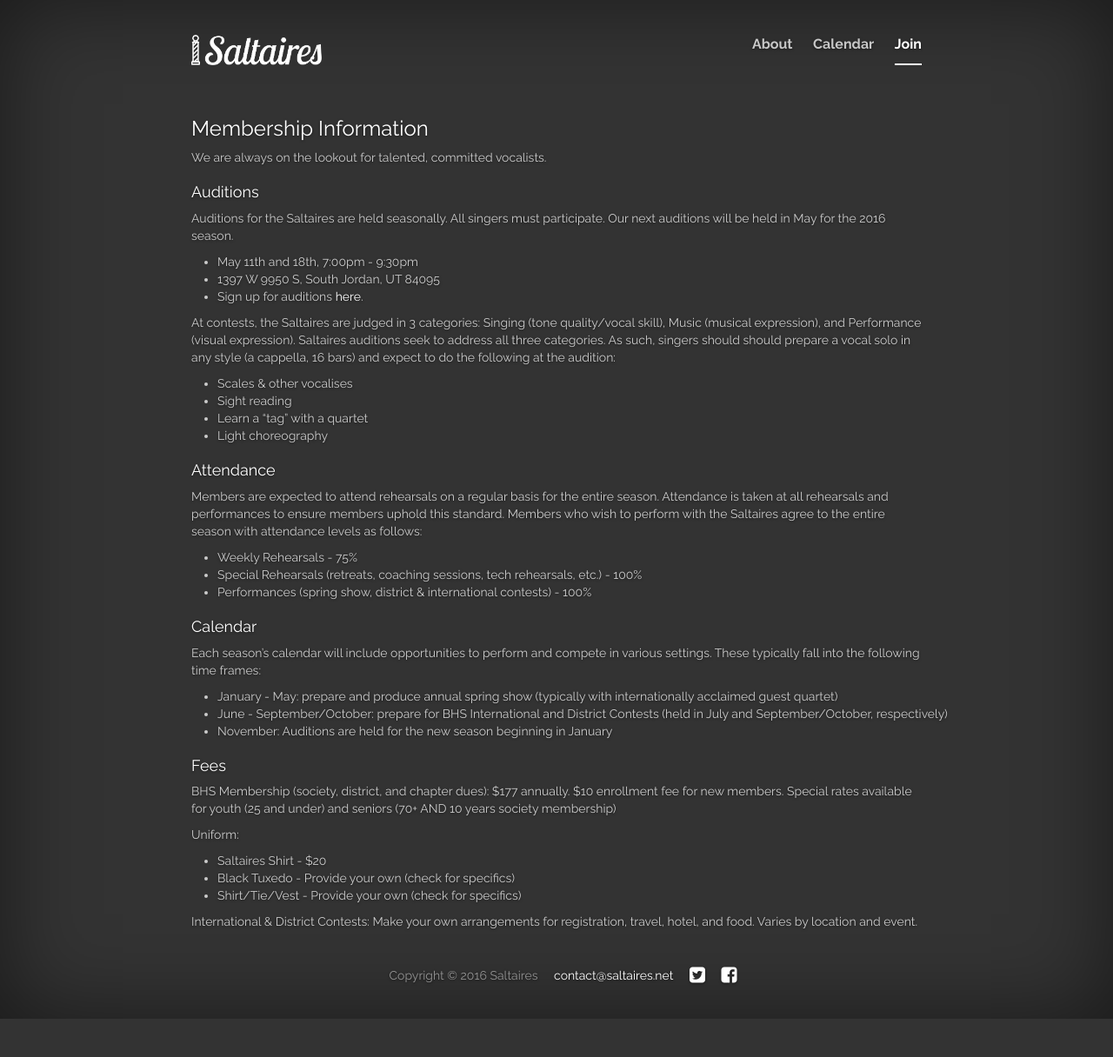
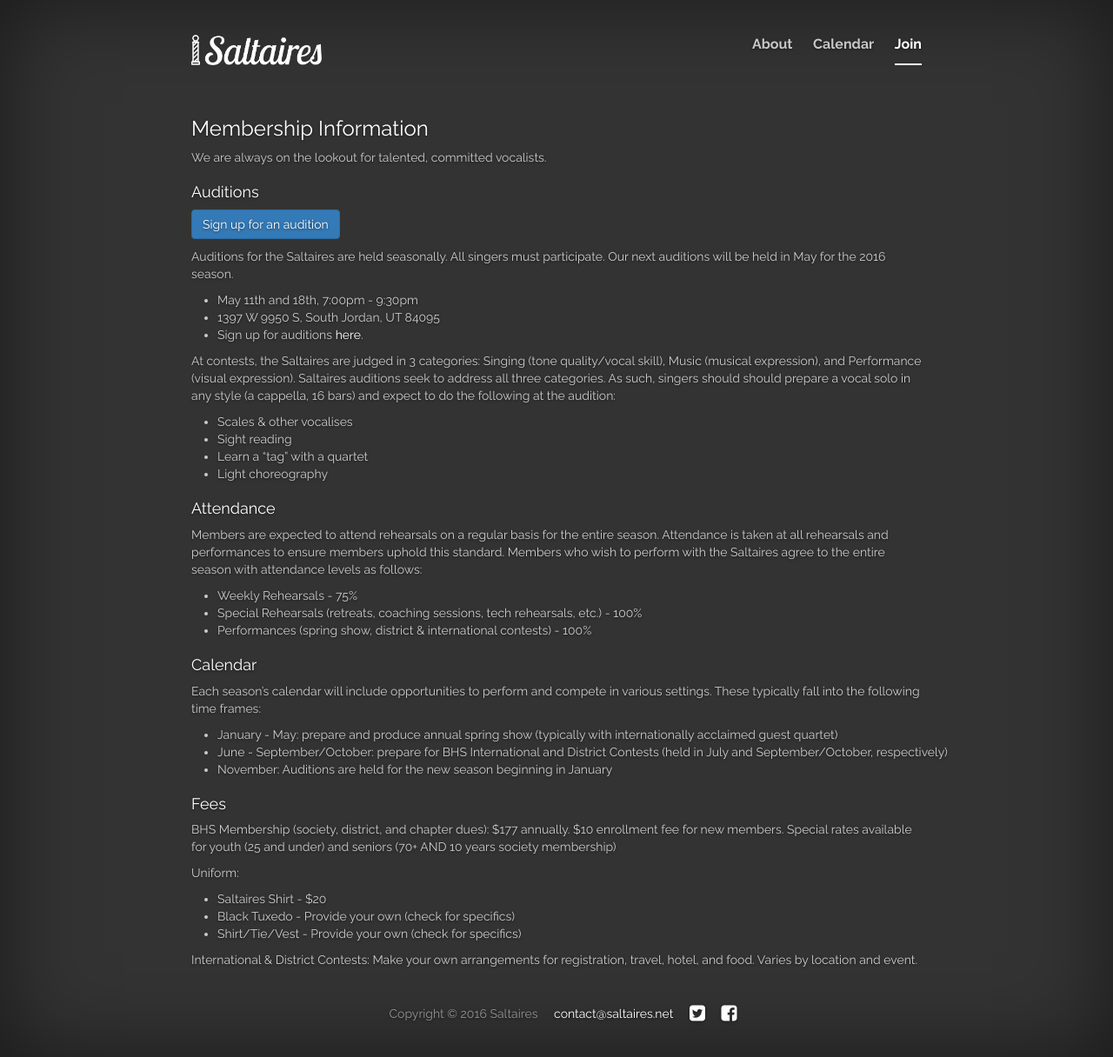
Before and after one commit to cayblood/saltaires, a Jekyll site: the page built from jekyll-site/join.md, in a window 1280 px wide. Shown: the whole page at 87% size. Built offline with Jekyll 4.4.1, drawn with Linux system fonts in a browser that asks for light colours; nearby versions of some CDN libraries; library files that are not in the unit come from our copies; before the commit the page ends 1172 px from its top, so only the background shows below that.

Commit message:
Add audition button

```diff
--- a/jekyll-site/join.md
+++ b/jekyll-site/join.md
@@ -9,6 +9,8 @@
 We are always on the lookout for talented, committed vocalists.
 
 #### Auditions
+
+<a href="http://www.signupgenius.com/go/30E084FA5AA2CA2FD0-saltaires" class="btn btn-primary">Sign up for an audition</a>
 
 Auditions for the Saltaires are held seasonally. All singers must participate. Our next auditions will be held in May for the 2016 season.
 
```
